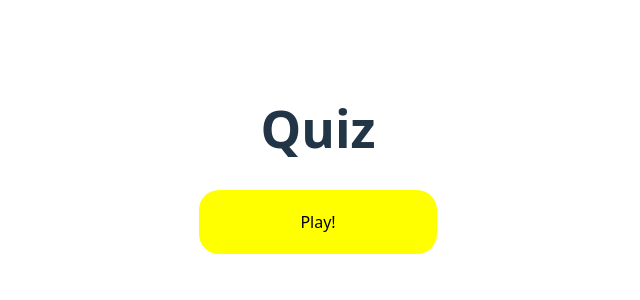
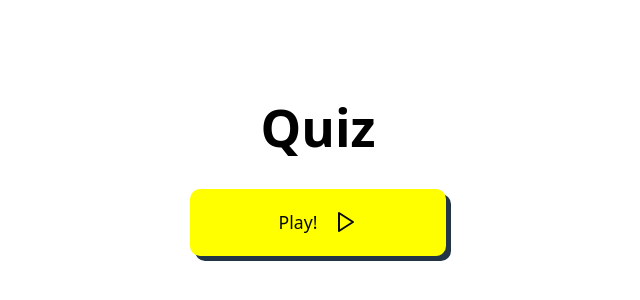
Before and after one commit to Robinpn/svelte-quiz, a Svelte app: page / in a window 1280 px wide. Shown: the part 240-540 px from the top of the page, without its empty margins (322-962 px from the left). Built offline with nearby package versions, Linux system fonts and the light colour scheme.

Commit message:
styling changes and added icon library

```diff
--- a/package.json
+++ b/package.json
@@ -16,5 +16,8 @@
     "svelte-check": "^4.1.6",
     "typescript": "~5.8.3",
     "vite": "^6.3.5"
+  },
+  "dependencies": {
+    "@lucide/svelte": "^0.539.0"
   }
 }
--- a/src/app.css
+++ b/src/app.css
@@ -5,21 +5,12 @@
 
   color-scheme: light dark;
   color: rgba(255, 255, 255, 0.87);
-  background-color: #242424;
+  background-color: #ffffff;
 
   font-synthesis: none;
   text-rendering: optimizeLegibility;
   -webkit-font-smoothing: antialiased;
   -moz-osx-font-smoothing: grayscale;
-}
-
-a {
-  font-weight: 500;
-  color: #646cff;
-  text-decoration: inherit;
-}
-a:hover {
-  color: #535bf2;
 }
 
 body {
@@ -35,6 +26,13 @@ h1 {
   line-height: 1.1;
 }
 
+h1,
+h2,
+h3,
+p {
+  color: black;
+}
+
 .card {
   padding: 2em;
 }
@@ -46,34 +44,31 @@ h1 {
   text-align: center;
 }
 
+/* background-color: yellow;
+    color: black;
+    padding: 20px 100px;
+    border-radius: 20px; */
+
 button {
-  border-radius: 8px;
+  border-radius: 10px;
   border: 1px solid transparent;
-  padding: 0.6em 1.2em;
+  padding: 1.15em 5em;
   font-size: 1em;
   font-weight: 500;
   font-family: inherit;
-  background-color: #1a1a1a;
+  background-color: yellow;
+  color: #090909;
   cursor: pointer;
-  transition: border-color 0.25s;
+  /* transition: border-color 0.25s; */
+  transition: all 0.3s ease;
+  box-shadow: 5px 5px #213547;
 }
 button:hover {
-  border-color: #646cff;
+  border-color: #090909;
+  transform: scale(1.2);
+  box-shadow: none;
 }
 button:focus,
 button:focus-visible {
   outline: 4px auto -webkit-focus-ring-color;
 }
-
-@media (prefers-color-scheme: light) {
-  :root {
-    color: #213547;
-    background-color: #ffffff;
-  }
-  a:hover {
-    color: #747bff;
-  }
-  button {
-    background-color: #f9f9f9;
-  }
-}
--- a/src/components/End-screen.svelte
+++ b/src/components/End-screen.svelte
@@ -1,14 +1,26 @@
 <script lang="ts">
   import Play from "./Play.svelte";
+  import {Trophy} from '@lucide/svelte'
 
           let {handleGameState, score} = $props()
 
 </script>
 
 <main>
-    <h1>End-screen</h1>
-    <h2>You got {score}/10</h2>
+    <h1> Game over</h1>
+    <div class="score-container">
+        <h2>You got {score}/10</h2>
+        <Trophy color="gold" size={50} strokeWidth={2}/>
+    </div>
     <button onclick={() => handleGameState("play")}>Play again</button>
+
 </main>
 
-<style></style>
+<style>
+    .score-container {
+        display: flex;
+        align-items: center;
+        justify-content: center;
+        margin-bottom: 1rem;
+    }
+</style>
--- a/src/components/Play.svelte
+++ b/src/components/Play.svelte
@@ -106,7 +106,7 @@ $effect(() => {
     </h2>
   </div>
  {/if}
-<div>
+<div class="select-container">
   <h2>Get started by choosing a topic for the quiz</h2>
     <select name="topics" id="topics" bind:value={topic}>
       <option value="Sports">Sports</option>
@@ -126,7 +126,7 @@ $effect(() => {
 </div>
 
 <div>
-  <button onclick={handleClick}>Start Quiz</button>
+  <button class="start-button" onclick={handleClick}>Start Quiz</button>
 </div>
 
 <section>
@@ -152,6 +152,17 @@ $effect(() => {
 </main>
 
 <style>
+.select-container {
+  display: flex;
+  flex-direction: column;
+  align-items: center;
+  justify-content: space-between;
+}
+
+.start-button {
+  margin-top: 1rem;
+}
+
   .question-contrainer {
     border: 1px solid red;
   }
@@ -167,8 +178,8 @@ $effect(() => {
     display: flex;
     justify-content: center;
     align-items: center;
-    width: 150px;
-    height: 50px;
+    min-width: 150px;
+    min-height: 50px;
     color: black;
     background-color: bisque;
     border: 1px solid black;
--- a/src/components/Start.svelte
+++ b/src/components/Start.svelte
@@ -1,20 +1,21 @@
 <script lang="ts">
-
+    import {Play} from '@lucide/svelte'
     let {handleGameState} = $props()
 
 </script>
 
 <main>
     <h1>Quiz</h1>
-    <button class="play" onclick={() => handleGameState("play")}>Play!</button>
+    <button class="play" onclick={() => handleGameState("play")}>Play! <Play /></button>
 </main>
 
 
 <style>
-   .play {
-    background-color: yellow;
-    color: black;
-    padding: 20px 100px;
-    border-radius: 20px;
-   }
+    .play {
+        display: flex;
+        align-items: center;
+        justify-content: center;
+        gap: 1rem;
+        font-size: 1.1rem;
+    }
 </style>
```
Also changed, not shown: 1 other file (tests, documents, lock files or other folders).
